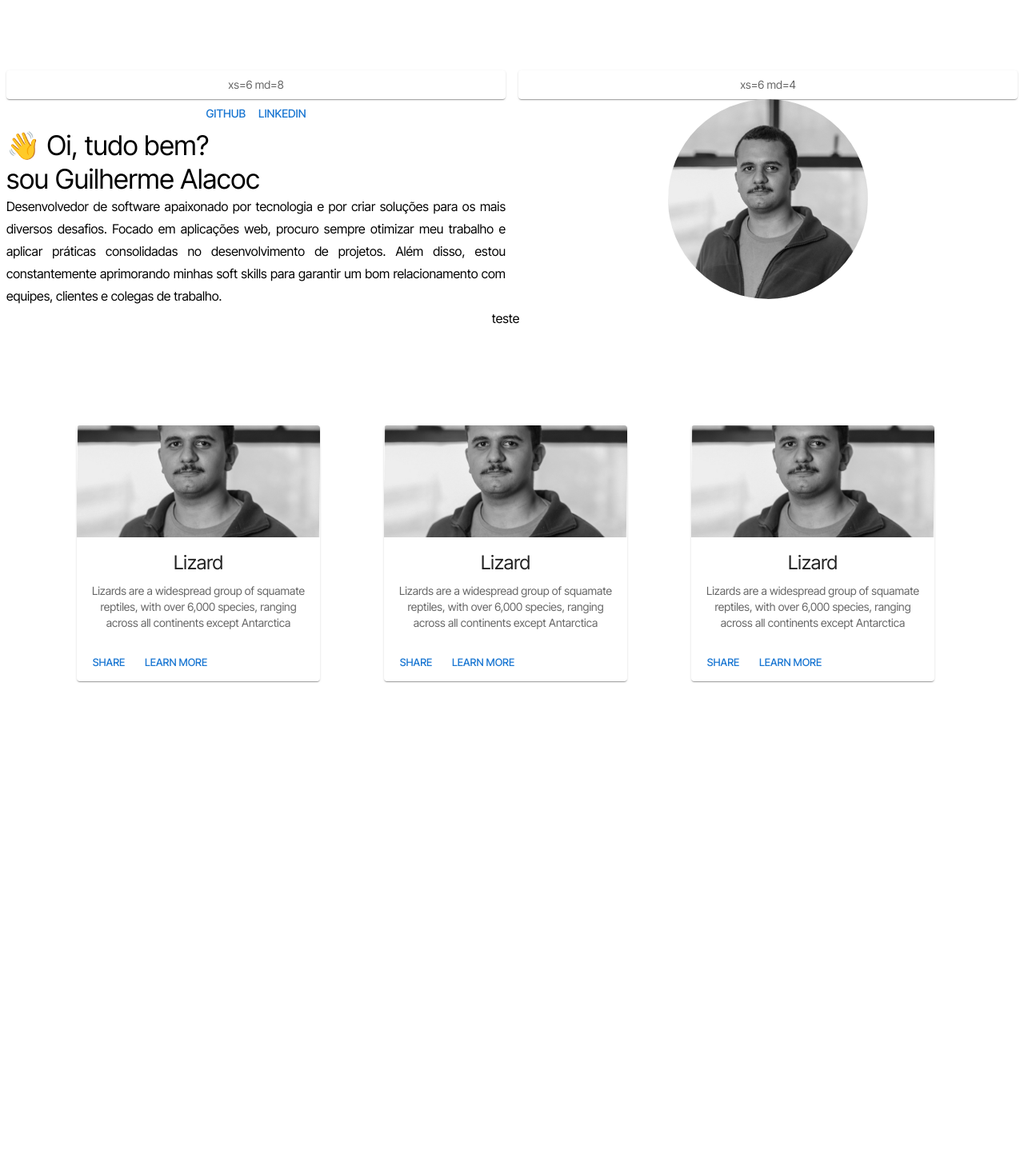
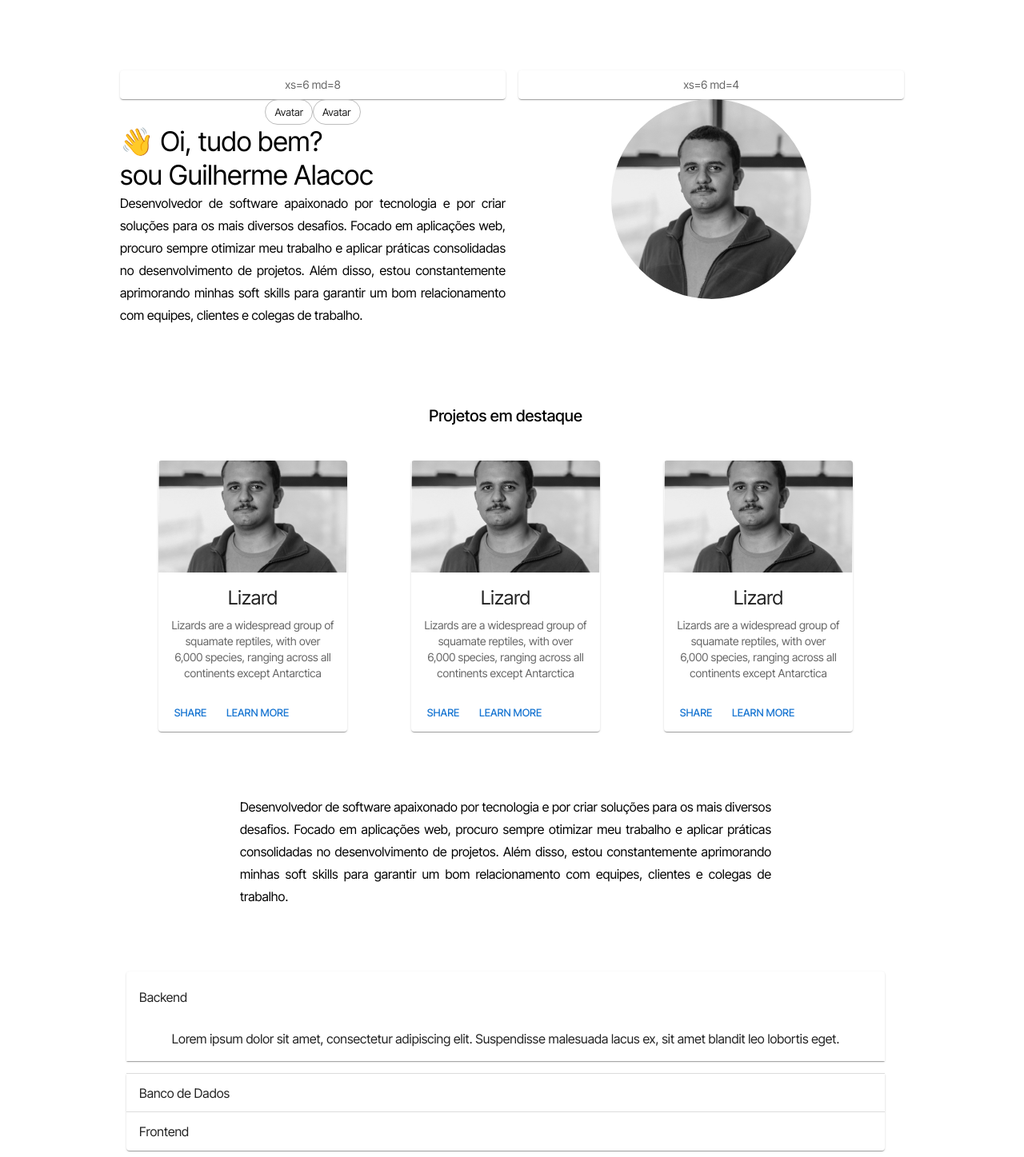
Before and after one commit to guilhermealacoc/portfolio-definitive, a React (Vite) app: page / in a window 1280 px wide. Shown: the whole page at 80% size. Before the commit the page ends 860 px from the top, so only its background shows below. Built offline with nearby package versions, Linux system fonts and the light colour scheme.

Commit message:
disposicao de itens na tela

```diff
--- a/src/App.tsx
+++ b/src/App.tsx
@@ -1,4 +1,4 @@
-import { Button, Container, Typography } from "@mui/material";
+import { Accordion, AccordionDetails, AccordionSummary, Chip, Container, Typography } from "@mui/material";
 import Box from "@mui/material/Box";
 import Grid from "@mui/material/Grid";
 import Paper from "@mui/material/Paper";
@@ -29,8 +29,10 @@ export default function FullWidthGrid() {
           pt: 10,
         }}>
         <Item>xs=6 md=8</Item>
-        <Button>Github</Button>
-        <Button>Linkedin</Button>
+        <Chip label="Avatar"
+  variant="outlined"/>
+        <Chip label="Avatar"
+  variant="outlined"/>
         <Typography variant="h4" align="left">
           {emoji}
         </Typography>
@@ -63,11 +65,11 @@ export default function FullWidthGrid() {
   )
 
   const renderCardNew = (
-    <Container>
-    <Box>
-      <Typography variant="subtitle1">teste</Typography>
-    </Box>
-    <Box sx={{ flexGrow: 1, paddingTop: 15,  display: 'flex', justifyContent: 'center', alignItems: 'center' }}>
+    <Container sx={{paddingTop: 12}}>
+    {/* <Box sx={{ flexGrow: 1, paddingTop: 15,  display: 'flex', justifyContent: 'left', alignItems: 'left' }}> */}
+      <Typography variant="h6" align="center">Projetos em destaque</Typography>
+    {/* </Box> */}
+    <Box sx={{ flexGrow: 1, paddingTop: 5,  display: 'flex', justifyContent: 'center', alignItems: 'center' }}>
           <CardItem />
           <CardItem />
           <CardItem />
@@ -75,14 +77,71 @@ export default function FullWidthGrid() {
     </Container>
   )
 
+  const renderBodySummary = (
+    <Grid container justifyContent="center" sx={{pt: 10}}>
+      <Grid item xs={8} md={8}>
+      <Typography variant="subtitle1" align="justify">
+          {firstDescription}
+        </Typography>
+      </Grid>
+    </Grid>
+  );
+
+  const renderAccordion = (
+    <Container sx={{pt: 10}}>
+    <Accordion defaultExpanded>
+      <AccordionSummary
+        aria-controls="panel1-content"
+        id="panel1-header"
+      >
+        <Typography>Backend</Typography>
+      </AccordionSummary>
+      <AccordionDetails>
+        <Typography>
+          Lorem ipsum dolor sit amet, consectetur adipiscing elit. Suspendisse
+          malesuada lacus ex, sit amet blandit leo lobortis eget.
+        </Typography>
+      </AccordionDetails>
+    </Accordion>
+    <Accordion>
+        <AccordionSummary
+          aria-controls="panel2-content"
+          id="panel2-header"
+        >
+          <Typography>Banco de Dados</Typography>
+        </AccordionSummary>
+        <AccordionDetails>
+          <Typography>
+            Lorem ipsum dolor sit amet, consectetur adipiscing elit. Suspendisse
+            malesuada lacus ex, sit amet blandit leo lobortis eget.
+          </Typography>
+        </AccordionDetails>
+      </Accordion>
+      <Accordion>
+        <AccordionSummary
+          aria-controls="panel2-content"
+          id="panel2-header"
+        >
+          <Typography>Frontend</Typography>
+        </AccordionSummary>
+        <AccordionDetails>
+          <Typography>
+            Lorem ipsum dolor sit amet, consectetur adipiscing elit. Suspendisse
+            malesuada lacus ex, sit amet blandit leo lobortis eget.
+          </Typography>
+        </AccordionDetails>
+      </Accordion>
+      </Container>
+  )
 
   return (
     <ThemeProvider theme={interTight}>
       <Box sx={{ flexGrow: 1 }}>
       <Grid container spacing={2}>
       {renderIntroSummary}
-
       {renderCardNew}
+      {renderBodySummary}
+      {renderAccordion}
       </Grid>
       </Box>
     </ThemeProvider>
--- a/src/index.css
+++ b/src/index.css
@@ -1,7 +1,7 @@
 @import url('https://fonts.googleapis.com/css2?family=Inter+Tight:ital,wght@0,100..900;1,100..900&display=swap');
 
 #root {
-  max-width: 1280px;
+  max-width: 980px;
   margin: 0 auto;
   padding: 0;
   text-align: center;
```
